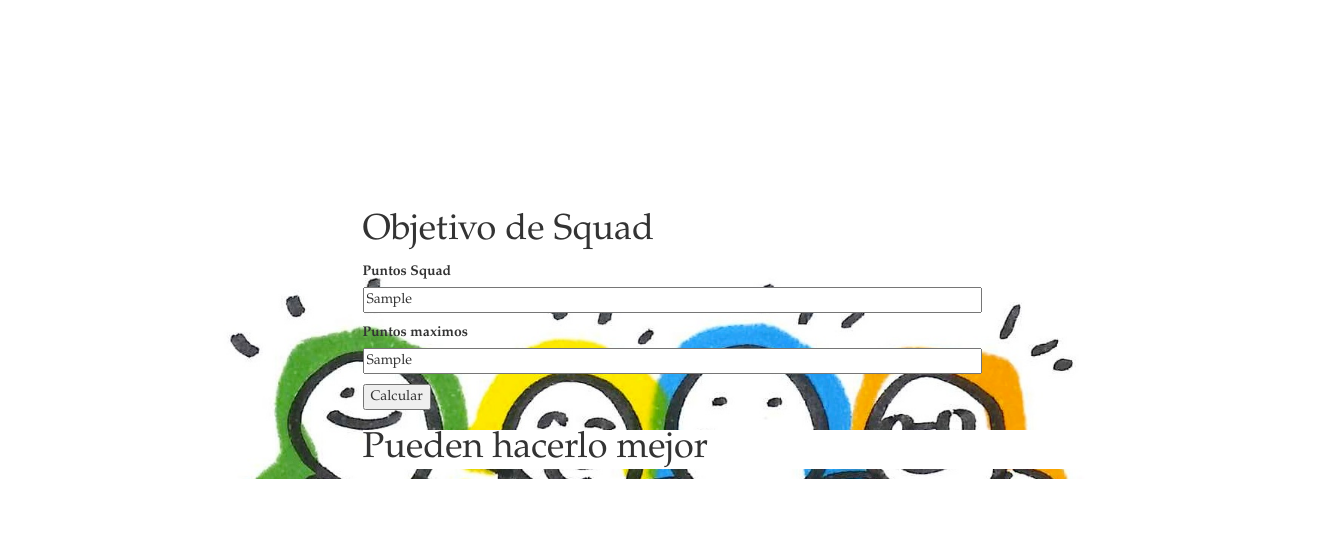
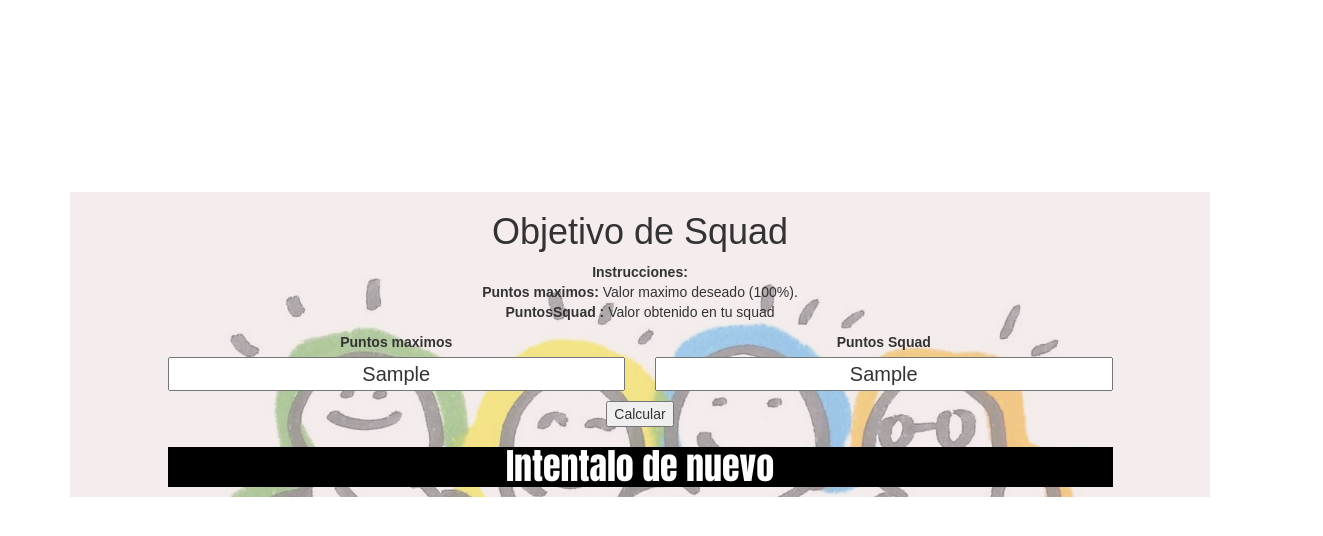
Before and after one commit to paolatoro26/Puntos-squad, a plain HTML site: page index.html in a window 1280 px wide. Both pictures are taken after typing "Sample", "Sample" into the empty fields and a click on the button "Calcular". Shown: the whole page, 1323 px wide, since content can reach past the window. Drawn offline with Linux system fonts and the light colour scheme.

Commit message:
html mejorado

```diff
--- a/css/main.css
+++ b/css/main.css
@@ -1,17 +1,27 @@
 *{
-	margin: 0 auto
+	margin: 0 auto;
+
+}
+.fondo
+{
+	background: rgba(238,226,226,.6);
 }
 .container{
 
-	font-family: Garamond;
+	font-family: Arial;
 	margin-top: 15%;
 	background:url(../img/equipo1.jpg);
 	background-size: cover
 }
 
 input{
-	width: 100%
+	width: 100%;
+	font-size: 20px;
+	text-align: center;
+
 }
 #salida{
-	background: white
+	background: black;
+	color:white;
+	font-family: Impact;
 }
--- a/index.html
+++ b/index.html
@@ -11,29 +11,34 @@
 <body>
 <section class="principal">
 	<div class="container">
-		<div class="row">
-			<div class="col-md-10 col-md-offset-3">
+		<div class="fondo">
+			<div class="row text-center">
+			<div class="col-md-10 col-md-offset-1">
 				<h1>Objetivo de Squad</h1>
 				<div class="row">
-					<div class="col-md-8">
+					<p class="instrucciones"><b>Instrucciones: <br>Puntos maximos:</b> Valor maximo deseado (100%).<br> <b>PuntosSquad : </b>Valor obtenido en tu squad</p>
+					<div class="col-md-6">
+						<p >
+							<label for="">Puntos maximos</label>
+							<input id="maxPuntos" type="text">
+						</p>
+					</div>
+					<div class="col-md-6">
 						<p>
 							<label for="">Puntos Squad</label>
 							<input id="puntosSquad" type="text">
-						</p>
-					</div>
-					<div class="col-md-8">
-						<p>
-							<label for="">Puntos maximos</label>
-							<input id="maxPuntos" type="text">
+
 						</p>
 					</div>
 				</div>
 				<p>
 					<button onclick="calcular()">Calcular</button>
 				</p>
-				<h1 id="salida" type="text"></h1>
+				<h1 class="text-center" id="salida" type="text"></h1>
 			</div>
 		</div>
+		</div>
+
 	</div>
 </section>
 <script src="js/main.js"></script>
--- a/js/main.js
+++ b/js/main.js
@@ -13,4 +13,9 @@
 		} else{
 			document.getElementById("salida").innerHTML="Pueden hacerlo mejor";
 		}
+		if(puntosSquad=="" || maxPuntos=="")
+		{
+
+			alert("Ingrese datos por favor !")
+		}	document.getElementById("salida").innerHTML="Intentalo de nuevo";
 	}
```
